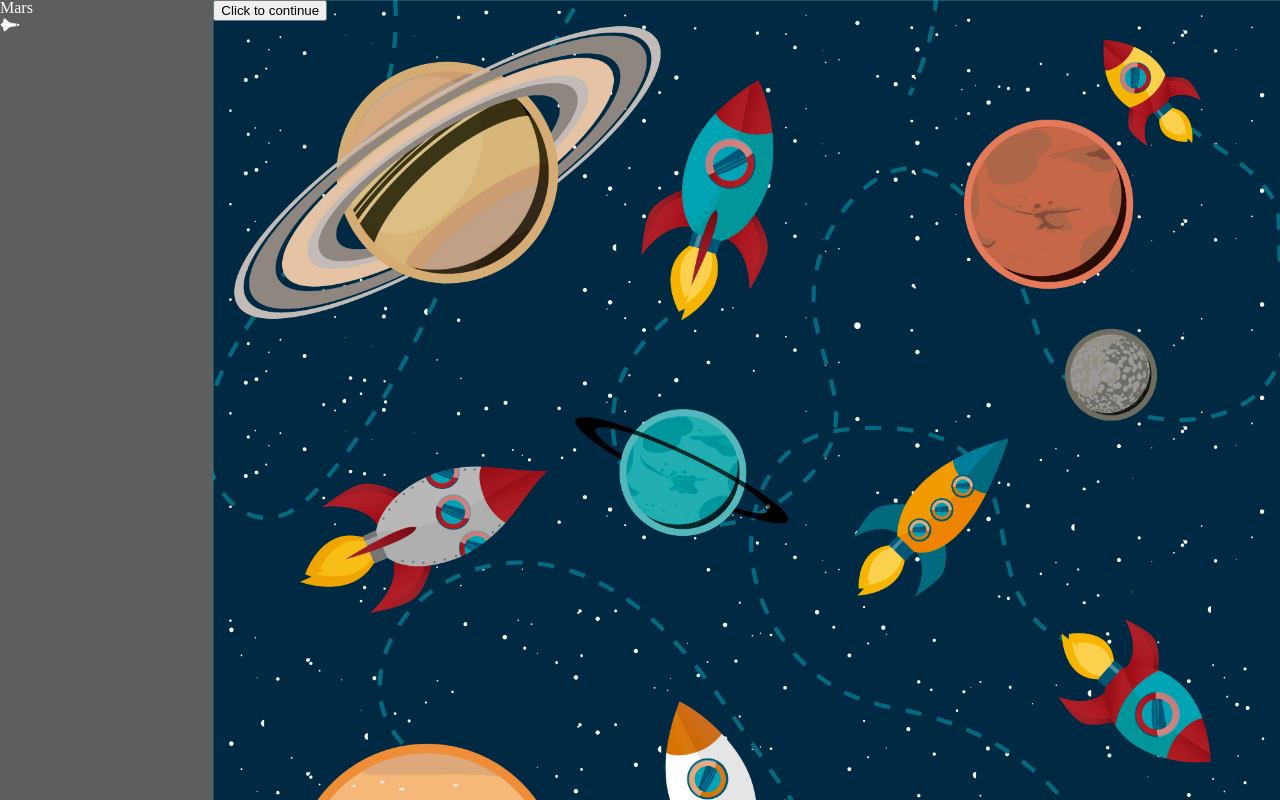
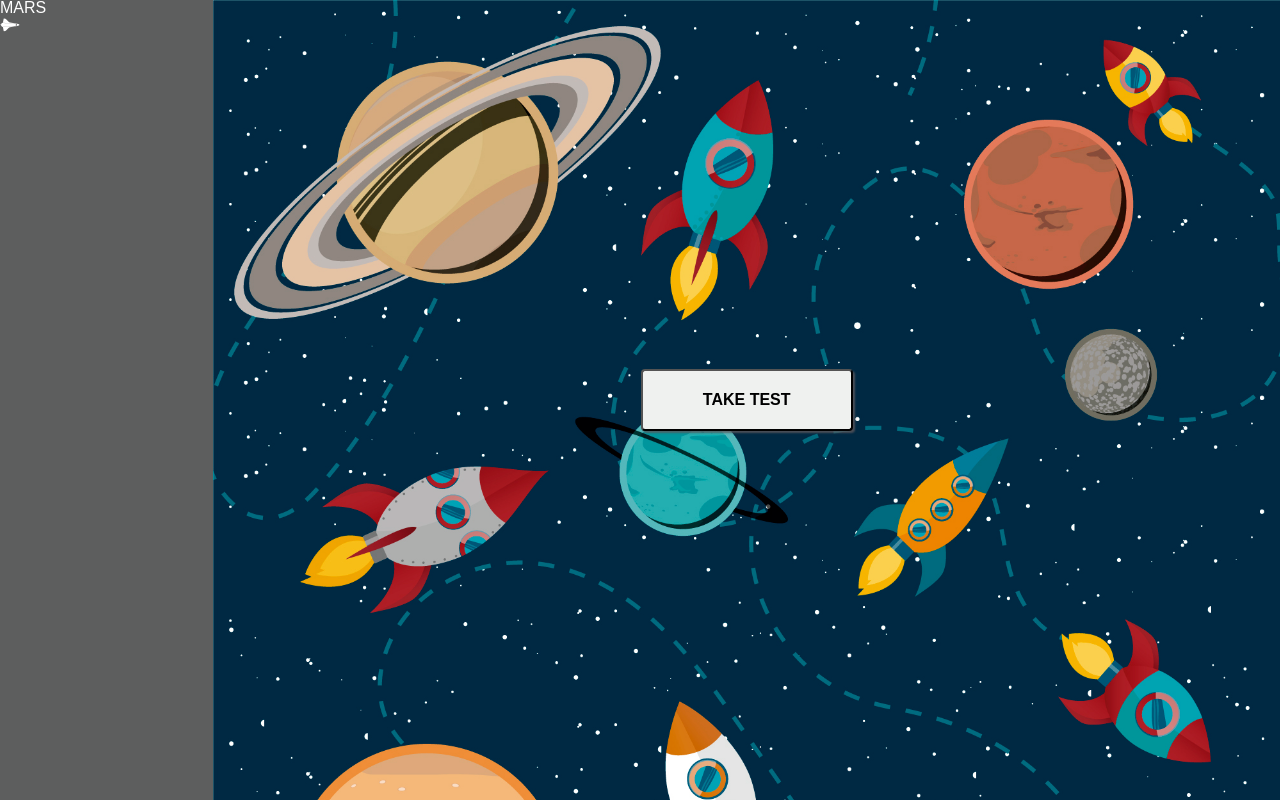
Before and after one commit to janekim0730/Project03-React-MarsQuiz, a React app: page / in a window 1280 px wide. Built offline with nearby package versions, Linux system fonts and the light colour scheme.

Commit message:
Component Accepted, Rejected have been finalized

```diff
--- a/index.html
+++ b/index.html
@@ -7,7 +7,7 @@
    </head>
    <body>
 
-     <div class="container">
+     <div class="wrapper">
       <section class="sidebar">
         <h1>Mars</h1>
         <div class="logo-container">
--- a/src/main.jsx
+++ b/src/main.jsx
@@ -1,29 +1,210 @@
 import React from 'react';
 import ReactDOM from 'react-dom';
+// import {Router, Route, browserHistory, Redirect from 'react-router'};
+//
+// //Components
+// import Welcome from './components/welcome.jsx';
+// import Timer from './components/timer.jsx';
+// import Questions from './components/questions.jsx';
+// import Accepted from './components/success.jsx';
+// import Rejected from './components/failure.jsx';
 
-// import { Router, Route, browserHistory, Redirect } from 'react-router'
+require('./styles/reset.scss');
+require('./styles/main.scss');
 
-//components
-import Timer from './components/timer.jsx';
 
-require('./styles/main.scss');
-require('./styles/reset.scss');
+class MarsApp extends React.Component {
 
-class App extends React.Component {
   constructor(){
-    super()
-
-    this.state = { start: false }
-
+    super();
+    this.state={ page: 'welcome'}
   }
 
-  render() {
-    return (
-  <div>
-  <button onClick = {this.state}>Click to continue</button>
+_switchPage(page){
+    this.setState({page})
+}
 
-  </div>)
+_renderPage(){
+  switch(this.state.page){
+    case 'welcome':
+      return(<Welcome switchPage={this._switchPage.bind(this)}/>)
+    case 'evaluation':
+     return(<Evaluation switchPage={this._switchPage.bind(this)} />)
+    case 'questions':
+     return(<Questions switchPage={this._switchPage.bind(this)} />)
+    case 'success':
+      return(<Accepted switchPage={this._switchPage.bind(this)}/>)
+    case 'failure':
+      return (<Rejected switchPage={this._switchPage.bind(this)}/>)
+
   }
 }
 
-ReactDOM.render(<App />, document.getElementById('react-app'));
+  render(){
+    return(
+      <div>
+        {this._renderPage()}
+      </div>
+    );
+  }
+}
+
+class Welcome extends React.Component {
+
+_nextPage(){
+  this.props.switchPage('evaluation');
+}
+
+   render(){
+     return(
+       <div>
+         <button onClick={this._nextPage.bind(this)}>Take Test</button>
+       </div>
+     )
+   }
+ }
+
+ class Evaluation extends React.Component{
+
+_beginEval(){
+  this.props.switchPage('questions');
+}
+
+   render(){
+     return(
+       <div>
+         <button onClick={this._beginEval.bind(this)}>Begin Evaluation</button>
+       </div>
+     )
+   }
+ }
+
+ class Timer extends React.Component{
+
+   constructor(props){
+     super(props);
+     this.state = {secondsElapsed: 60};
+     this._tick = this._tick.bind(this);
+   }
+ _tick(){
+   this.setState({secondsElapsed:this.state.secondsElapsed -1 })
+   if (this.state.secondsElapsed === 0){
+     clearInterval(this.interval)
+     }
+   }
+
+ componentDidMount(){
+   this.interval = setInterval(this._tick, 1000);
+   }
+
+ componenetWillUnmount(){
+   clearInterval(this.interval);
+   }
+
+ render(){
+   return(
+     <div className="timer">
+      {this.state.secondsElapsed}
+     </div>
+     )
+   }
+ }
+
+ class Questions extends React.Component{
+   constructor(){
+     super();
+     this.state={
+        questions:[
+          {question: 'What color is the sailor Mars?', answer: 'red', result: false},
+          {question: 'What temperature is the Mars', answer: 'hot', result: false},
+          {question: 'How long is a year on Mars? ', answer: '120', result: false}
+        ],
+        numbers: 0
+     }
+   }
+
+   _nextSuccess(){
+     this.props.switchPage('success');
+   }
+
+   _nextFailure(){
+     this.props.switchPage('failure');
+   }
+
+   _checkResult(){
+     let correctAnswers = 0;
+     const countResult = this.state.questions.map((resultList) => {
+      if(resultList.result === true){
+        correctAnswers++;
+      }
+    });
+
+      if(correctAnswers > this.state.questions.length/2){
+        this._nextSuccess();
+      }else{
+        this._nextFailure();
+      }
+ }
+
+ componentDidUpdate(prevProps, PrevState){
+   if(this.state.numbers === this.state.questions.length){
+     this._checkResult();
+     this.setState({numbers:0})
+   }
+ }
+
+   _nextQuestions(event){
+     event.preventDefault()
+
+     if(this.refs.answers.value === this.state.questions[this.state.numbers].answer){
+
+        const newQuestions = this.state.questions.map((questionnaire) => {
+          if(this.state.questions[this.state.numbers] === questionnaire){
+            questionnaire.result = true;
+          }
+        return questionnaire;
+        });
+     }
+
+     this.setState({numbers: this.state.numbers+1});
+     this.refs.answers.value = '';
+
+   }
+
+   render(){
+    return(
+    <div>{this.state.numbers < 3 ?
+      <div>
+        <Timer />
+      <div className="narrative">{this.state.questions[this.state.numbers].question}</div>
+      <form>
+      <input className="answerbox" ref="answers"></input>
+      <button onClick={this._nextQuestions.bind(this)}>Submit</button>
+      </form></div> : ''}
+    </div>
+   )
+  }
+ }
+
+ class Accepted extends React.Component{
+   render(){
+     return(
+       <div>
+         <h1>Accepted!</h1>
+       </div>
+     )
+   }
+
+ }
+
+ class Rejected extends React.Component{
+   render(){
+     return(
+       <div>
+         <h1>Rejected!</h1>
+       </div>
+     )
+   }
+ }
+
+ReactDOM.render(<MarsApp />, document.getElementById('react-app'));
--- a/src/styles/main.scss
+++ b/src/styles/main.scss
@@ -1,36 +1,48 @@
-body, html {
+body {
   box-sizing: border-box;
   margin: 0 auto;
   color: #fff;
   font-size: 16px;
   overflow:hidden;
-  border: 1px solid red;
+  text-transform: uppercase;
+  font-family: opensans, sans-serif;
 }
 
-.sidebar{
-background: #5d5e5e;
-flex-basis: 20%;
-}
-
-// h1{
-//      color: #edf1f2;
-//      font-size:6.5rem;
-//   font-weight: 700;
-//   letter-spacing: -10px;
-//   margin: 0;
-//   position: absolute;
-//   text-transform: uppercase;
-//   // top: 100px;
-//   transform: translateX(-60px) rotate(-90deg);
-// }
-
-.container{
+.wrapper{
   display: flex;
   height: 100vh;
 }
 
+// sidebar
+.sidebar{
+  background: #5d5e5e;
+  flex-basis: 20%;
+}
+
+
+//content-area
 .content-area{
   width: 100%;
   background-image:url(../../images/planets.jpg);
   background-size: cover;
+  display: flex;
+  justify-content: center;
+  align-items: center;
 }
+
+button{
+  background-color: #eff1ef;
+  box-shadow: 2px 2px 2px rgba(92, 88, 91, 0.8);
+  font-size: 16px;
+  text-transform: uppercase;
+  font-weight: 700;
+  padding: 20px 60px;
+  border-radius: 4px;
+}
+//
+// button:focus{
+// box-shadow: 2px 2px 2px rgba(220, 224, 230, 0.8)
+// }
+.timer{
+  justify-content: flex-end;
+}
```
Also changed, not shown: 2 other files (tests, documents, lock files or other folders).
